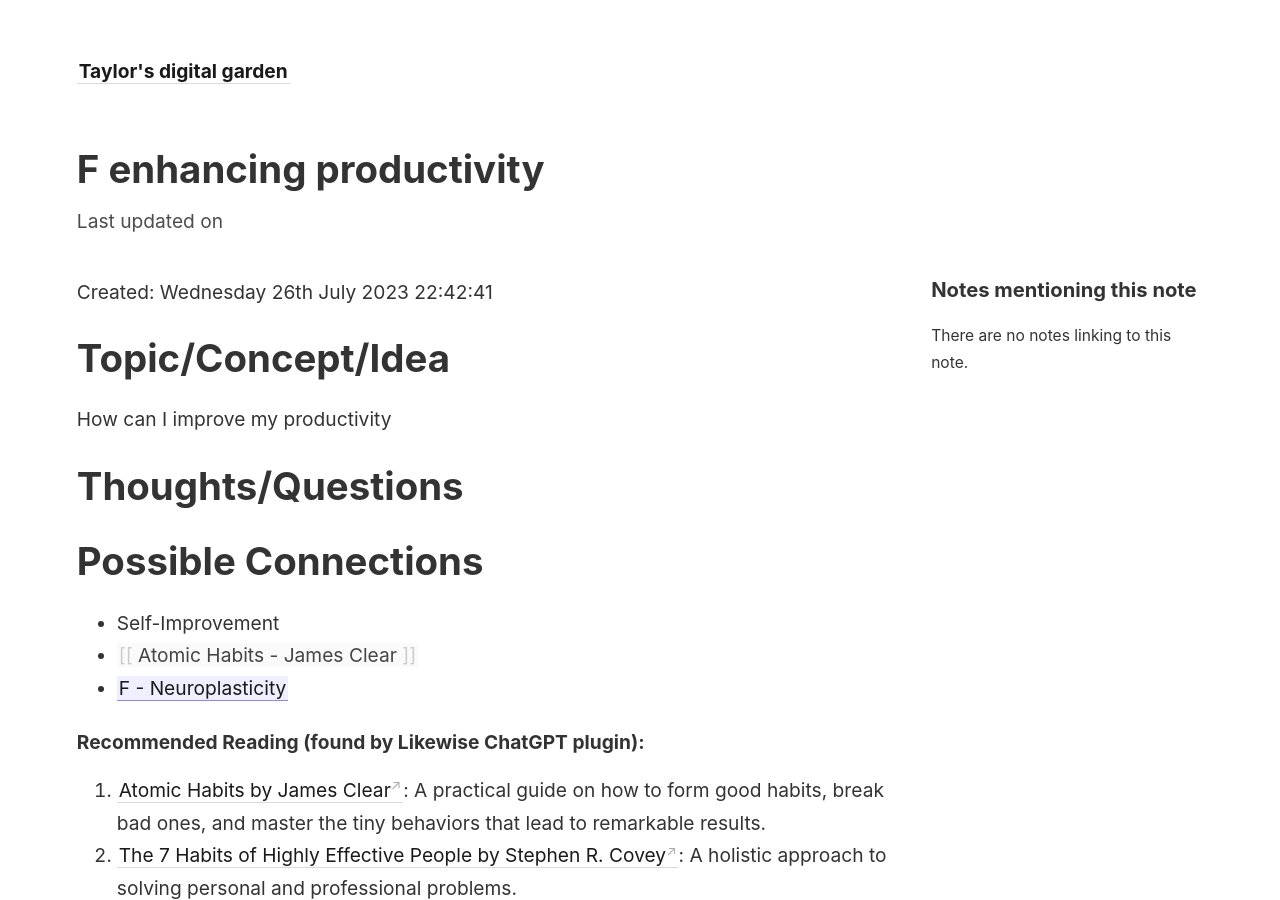
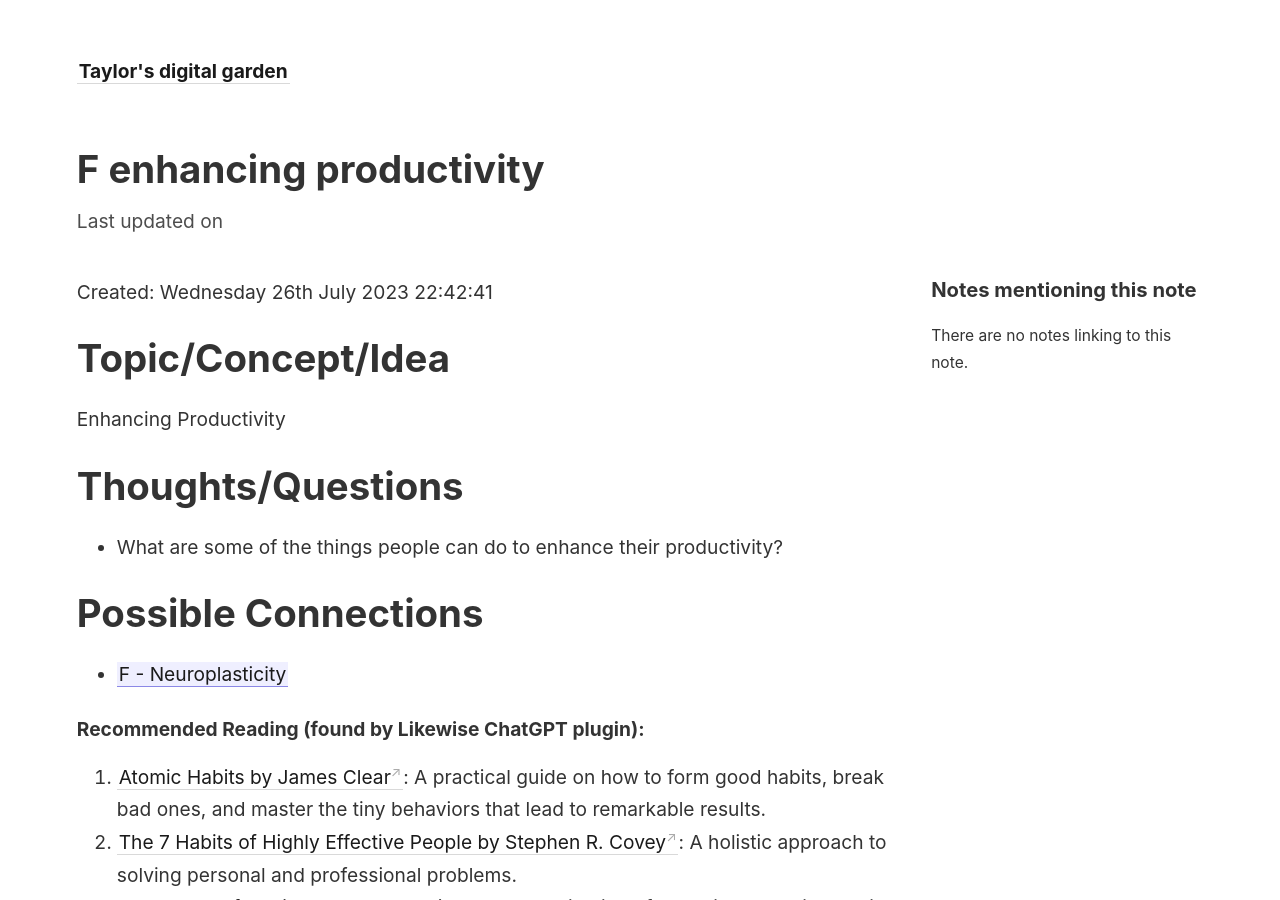
Before and after one commit to TM2611/digital-garden, a Jekyll site: the page built from _notes/001 Fleeting Notes/F - Enhancing Productivity.md, in a window 1280 px wide and 900 px high. Built offline with Jekyll 4.4.1, drawn with Linux system fonts in a browser that asks for light colours.

Commit message:
TEND - Enhancing Productivity

```diff
--- a/_notes/001 Fleeting Notes/F - Enhancing Productivity.md
+++ b/_notes/001 Fleeting Notes/F - Enhancing Productivity.md
@@ -5,14 +5,14 @@ Created: Wednesday 26th July 2023 22:42:41
 
 # Topic/Concept/Idea
 
-How can I improve my productivity
+Enhancing Productivity
 
 # Thoughts/Questions
 
+- What are some of the things people can do to enhance their productivity?
+
 # Possible Connections
 
-- Self-Improvement
-- [[Atomic Habits - James Clear]]
 - [[F - Neuroplasticity]]
 
 #### Recommended Reading (found by Likewise ChatGPT plugin):
```
